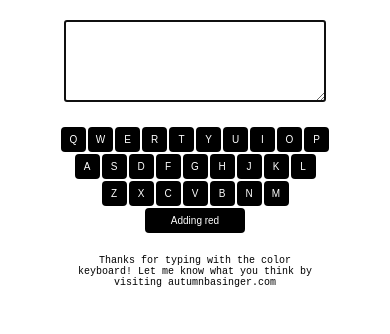
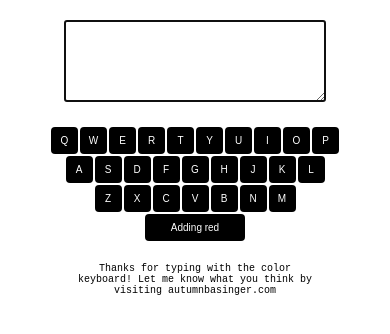
Before and after one commit to AutumnBasinger/colorkeys, a React (Create React App) app: page / in a window 390 px wide. Shown: the top 334 px of the page. Built offline with nearby package versions, Linux system fonts and the light colour scheme.

Commit message:
Increase smallest key size

```diff
--- a/src/App.css
+++ b/src/App.css
@@ -89,8 +89,8 @@ a:hover {
 
 @media (max-width: 450px) {
   .keyStyle, .spaceStyle, .intro {
-    height: 25px;
-    width: 25px;
+    height: 27px;
+    width: 27px;
     font-size: 10px;
     border-radius: 4px;
     margin: 1px;
```
